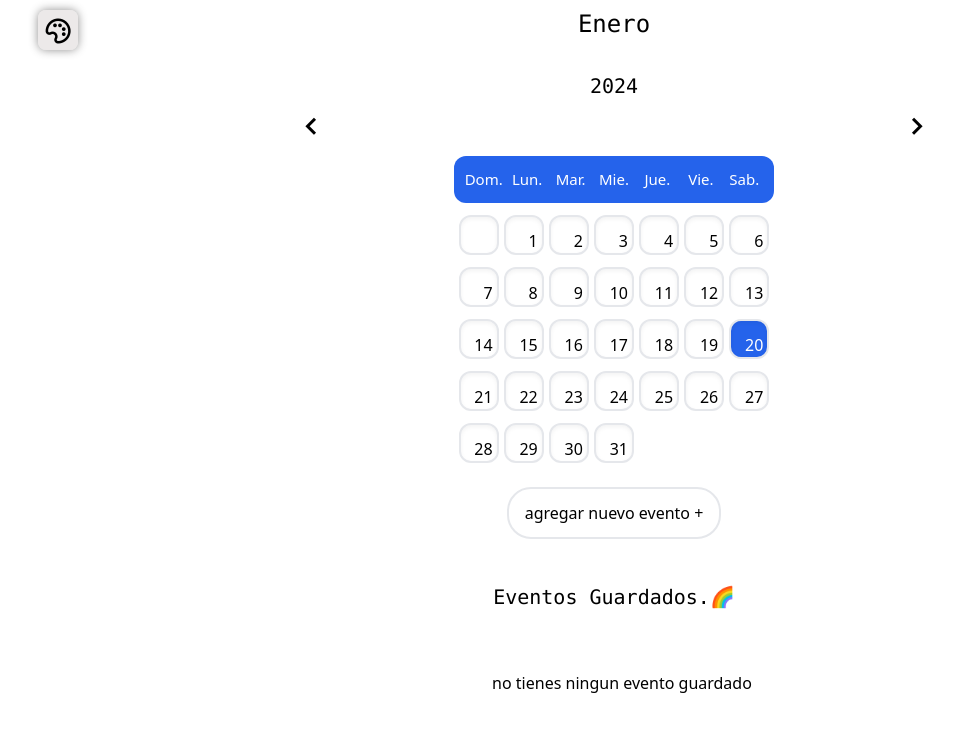
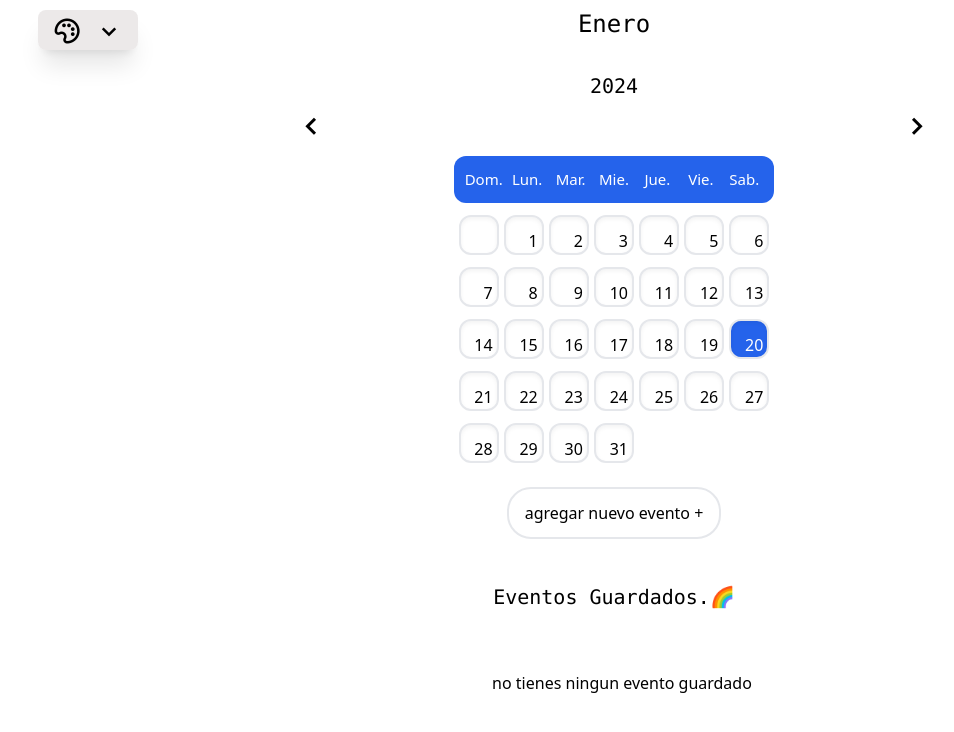
Before and after one commit to brandolyjack21/todo-list-plus-calendar, a React (Vite) app: page / in a window 1280 px wide. Shown: the top 732 px of the page, without its empty margins (26-980 px from the left). Built offline with nearby package versions, Linux system fonts and the light colour scheme.

Commit message:
boton de cmabiado de stilos de color remejorado

```diff
--- a/src/components/CustomizeTheme.jsx
+++ b/src/components/CustomizeTheme.jsx
@@ -1,59 +1,219 @@
-import React, { useEffect, useState } from 'react'
-import { useDispatch } from 'react-redux'
-import { newColor } from '../features/date/colorThemeStatus'
+import React, { useEffect, useState } from "react";
+import { useDispatch, useSelector } from "react-redux";
+import { newColor } from "../features/date/colorThemeStatus";
 
 const colors = [
-    {colorName:'gray', style:'bg-gray-600', border :'border-gray-600',text:'text-gray-600',text_100:'bg-gray-100'},
-    {colorName:'red', style:'bg-red-600', border :'border-red-600',text:'text-red-600',text_100:'bg-red-100'},
-    {colorName:'orange', style:'bg-orange-600', border :'border-orange-600',text:'text-orange-600',text_100:'bg-orange-100'},
-    {colorName:'amber', style:'bg-amber-600', border :'border-amber-600',text:'text-amber-600',text_100:'bg-amber-100'},
-    {colorName:'yellow', style:'bg-yellow-600', border :'border-yellow-600',text:'text-yellow-600',text_100:'bg-yellow-100'},
-    {colorName:'lime', style:'bg-lime-600', border :'border-lime-600',text:'text-lime-600',text_100:'bg-lime-100'},
-    {colorName:'green', style:'bg-green-600', border :'border-green-600',text:'text-green-600',text_100:'bg-green-100'},
-    {colorName:'emerald', style:'bg-emerald-600', border :'border-emerald-600',text:'text-emerald-600',text_100:'bg-emerald-100'},
-    {colorName:'teal', style:'bg-teal-600', border :'border-teal-600',text:'text-teal-600',text_100:'bg-teal-100'},
-    {colorName:'cyan', style:'bg-cyan-600', border :'border-cyan-600',text:'text-cyan-600',text_100:'bg-cyan-100'},
-    {colorName:'sky', style:'bg-sky-600', border :'border-sky-600',text:'text-sky-600',text_100:'bg-sky-100'},
-    {colorName:'blue', style:'bg-blue-600', border :'border-blue-600',text:'text-blue-600',text_100:'bg-blue-100'},
-    {colorName:'indigo', style:'bg-indigo-600', border :'border-indigo-600',text:'text-indigo-600',text_100:'bg-indigo-100'},
-    {colorName:'violet', style:'bg-violet-600', border :'border-violet-600',text:'text-violet-600',text_100:'bg-violet-100'},
-    {colorName:'purple', style:'bg-purple-600', border :'border-purple-600',text:'text-purple-600',text_100:'bg-purple-100'},
-    {colorName:'fuchsia', style:'bg-fuchsia-600', border :'border-fuchsia-600',text:'text-fuchsia-600',text_100:'bg-fuchsia-100'},
-    {colorName:'pink', style:'bg-pink-600', border :'border-pink-600',text:'text-pink-600',text_100:'bg-pink-100'},
-    {colorName:'rose', style:'bg-rose-600' , border :'border-rose-600',text:'text-rose-600',text_100:'bg-rose-100'}
-]
+  {
+    colorName: "gray",
+    style: "bg-gray-600",
+    border: "border-gray-600",
+    text: "text-gray-600",
+    text_100: "bg-gray-100",
+    shadow: "shadow-gray-500/50"
+  },
+  {
+    colorName: "red",
+    style: "bg-red-600",
+    border: "border-red-600",
+    text: "text-red-600",
+    text_100: "bg-red-100",
+    shadow: "shadow-red-500/50"
+  },
+  {
+    colorName: "orange",
+    style: "bg-orange-600",
+    border: "border-orange-600",
+    text: "text-orange-600",
+    text_100: "bg-orange-100",
+    shadow: "shadow-orange-500/50"
+  },
+  {
+    colorName: "amber",
+    style: "bg-amber-600",
+    border: "border-amber-600",
+    text: "text-amber-600",
+    text_100: "bg-amber-100",
+    shadow: "shadow-amber-500/50"
+  },
+  {
+    colorName: "yellow",
+    style: "bg-yellow-600",
+    border: "border-yellow-600",
+    text: "text-yellow-600",
+    text_100: "bg-yellow-100",
+    shadow: "shadow-yellow-500/50"
+  },
+  {
+    colorName: "lime",
+    style: "bg-lime-600",
+    border: "border-lime-600",
+    text: "text-lime-600",
+    text_100: "bg-lime-100",
+    shadow: "shadow-lime-500/50"
+  },
+  {
+    colorName: "green",
+    style: "bg-green-600",
+    border: "border-green-600",
+    text: "text-green-600",
+    text_100: "bg-green-100",
+    shadow: "shadow-green-500/50"
+  },
+  {
+    colorName: "emerald",
+    style: "bg-emerald-600",
+    border: "border-emerald-600",
+    text: "text-emerald-600",
+    text_100: "bg-emerald-100",
+    shadow: "shadow-emerald-500/50"
+  },
+  {
+    colorName: "teal",
+    style: "bg-teal-600",
+    border: "border-teal-600",
+    text: "text-teal-600",
+    text_100: "bg-teal-100",
+    shadow: "shadow-teal-500/50"
+  },
+  {
+    colorName: "cyan",
+    style: "bg-cyan-600",
+    border: "border-cyan-600",
+    text: "text-cyan-600",
+    text_100: "bg-cyan-100",
+    shadow: "shadow-cyan-500/50"
+  },
+  {
+    colorName: "sky",
+    style: "bg-sky-600",
+    border: "border-sky-600",
+    text: "text-sky-600",
+    text_100: "bg-sky-100",
+    shadow: "shadow-sky-500/50"
+  },
+  {
+    colorName: "blue",
+    style: "bg-blue-600",
+    border: "border-blue-600",
+    text: "text-blue-600",
+    text_100: "bg-blue-100",
+    shadow: "shadow-blue-500/50"
+  },
+  {
+    colorName: "indigo",
+    style: "bg-indigo-600",
+    border: "border-indigo-600",
+    text: "text-indigo-600",
+    text_100: "bg-indigo-100",
+    shadow: "shadow-indigo-500/50"
+  },
+  {
+    colorName: "violet",
+    style: "bg-violet-600",
+    border: "border-violet-600",
+    text: "text-violet-600",
+    text_100: "bg-violet-100",
+    shadow: "shadow-violet-500/50"
+  },
+  {
+    colorName: "purple",
+    style: "bg-purple-600",
+    border: "border-purple-600",
+    text: "text-purple-600",
+    text_100: "bg-purple-100",
+    shadow: "shadow-purple-500/50"
+  },
+  {
+    colorName: "fuchsia",
+    style: "bg-fuchsia-600",
+    border: "border-fuchsia-600",
+    text: "text-fuchsia-600",
+    text_100: "bg-fuchsia-100",
+    shadow: "shadow-fuchsia-500/50"
+  },
+  {
+    colorName: "pink",
+    style: "bg-pink-600",
+    border: "border-pink-600",
+    text: "text-pink-600",
+    text_100: "bg-pink-100",
+    shadow: "shadow-pink-500/50"
+  },
+  {
+    colorName: "rose",
+    style: "bg-rose-600",
+    border: "border-rose-600",
+    text: "text-rose-600",
+    text_100: "bg-rose-100",
+    shadow: "shadow-rose-500/50"
+  }
+];
+
 
 function CustomizeTheme() {
+  const [colorTheme, setColorTheme] = useState();
+  const [clickThemeColor, setClickThemeColor] = useState(false);
+  const [ count , setCount ] = useState(0)
+  const themeSelect = useSelector(state => state.colorThemeStatus.value)
+  const dispatch = useDispatch();
 
-    const [ colorTheme, setColorTheme ] = useState()
-    const [clickThemeColor, setClickThemeColor] = useState(false)
-    const dispatch = useDispatch()
+  const selectColor = (color) => {
+    setColorTheme(color.colorName);
+    dispatch(newColor(color));
+  };
 
-    const selectColor = ( color ) => {
-      setColorTheme(color.colorName)
-      dispatch(newColor( color ))
+  const jumpBetweenColor = () => {
+    if (colors.length > count) {
+      selectColor(colors[count])
+      setCount(count + 1)
+    }else{
+      setCount(0)
     }
+  }
 
-    useEffect(() => {
-       setColorTheme('blue')
-    },[])
+  useEffect(() => {
+    setColorTheme("blue");
+  }, []);
   return (
-    <section  className={clickThemeColor ? 'customizeTheme customizeThemeNext': 'customizeTheme'}>
-      <section onClick={() => setClickThemeColor(!clickThemeColor)} className='font-sans font-semibold text-black'><i onClick={() => setClickThemeColor(!clickThemeColor)} className='bx bx-palette bx-rotate-90'></i></section>
+    <section
+      className={`${clickThemeColor ? "customizeTheme customizeThemeNext" : "customizeTheme"} shadow-xl ${themeSelect ? themeSelect.shadow : ''}`}
+    >
+      <section className="flex justify-between gap-3">
+        <section
+          className="font-sans font-semibold text-black"
+        >
+          <i
+            onClick={jumpBetweenColor}
+            className="bx bx-palette bx-rotate-90"
+          ></i>
+        </section>
+        <section className=" text-black">
+          {
+            clickThemeColor ?
+            <i onClick={() => setClickThemeColor(!clickThemeColor)} class='bx bx-chevron-up' ></i> :
+            <i onClick={() => setClickThemeColor(!clickThemeColor)} class="bx bx-chevron-down"></i>
+            }
+        </section>
+      </section>
       <section>
-        <ul className='w-32 grid grid-cols-4 gap-2'>
-            {
-              colors.map( (color, index) =>
-                (
-                    <li onClick={() => selectColor(color)} key={index} className={`w-7 h-7 border-2 ${ colorTheme === color.colorName ? 'border-black' : ''} rounded-full shadow-black shadow-sm`}>
-                        <div className={`w-6 h-6 border-2 border-white ${color.style} rounded-xl`}></div>
-                    </li>
-                ))
-            }
+        <ul className="w-32 grid grid-cols-4 gap-2">
+          {colors.map((color, index) => (
+            <li
+              onClick={() => selectColor(color)}
+              key={index}
+              className={`w-7 h-7 border-2 ${
+                colorTheme === color.colorName ? "border-black" : ""
+              } rounded-full shadow-black shadow-sm`}
+            >
+              <div
+                className={`w-6 h-6 border-2 border-white ${color.style} rounded-xl`}
+              ></div>
+            </li>
+          ))}
         </ul>
       </section>
     </section>
-  )
+  );
 }
 
-export default CustomizeTheme
+export default CustomizeTheme;
--- a/src/index.css
+++ b/src/index.css
@@ -91,19 +91,23 @@
     align-items: center;
     gap: 10px;
     overflow: hidden;
-    width: 40px;
+    width: 100px;
     height: 40px;
     backdrop-filter: blur(5px);
-    box-shadow: 0 0 10px rgb(145, 144, 144);
+    /* box-shadow: 0 0 10px rgb(145, 144, 144); */
     background-color: rgba(224, 220, 220, 0.623);
     font-size: 30px;
     color: white;
     border-radius: 8px;
     z-index: 100;
-    transition: all 2s ease-in-out;
+    transition: all 1s ease-in-out;
 }
 
 .customizeThemeNext{
     width: 180px;
     height: 240px;
 }
+
+.customizeTheme:hover{
+    animation: shadow infinite 1s ease-in-out;
+}
```
